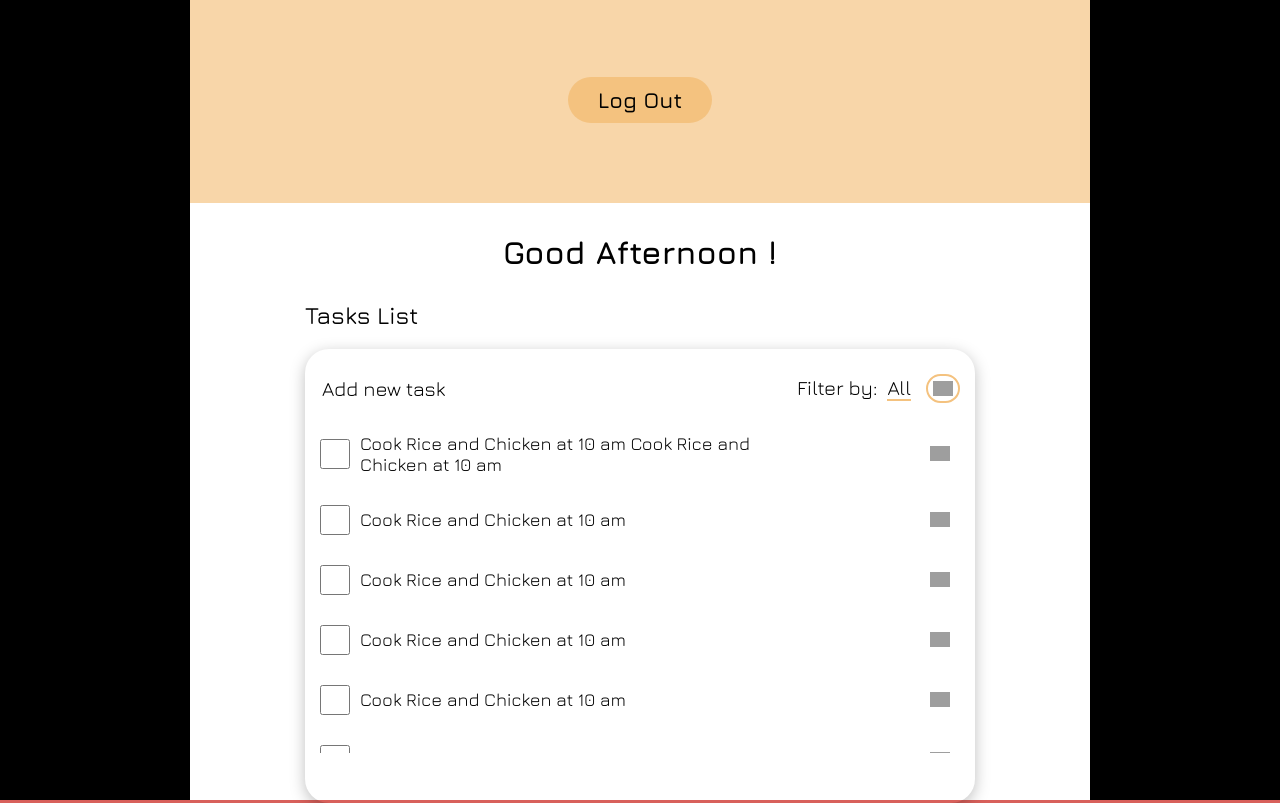
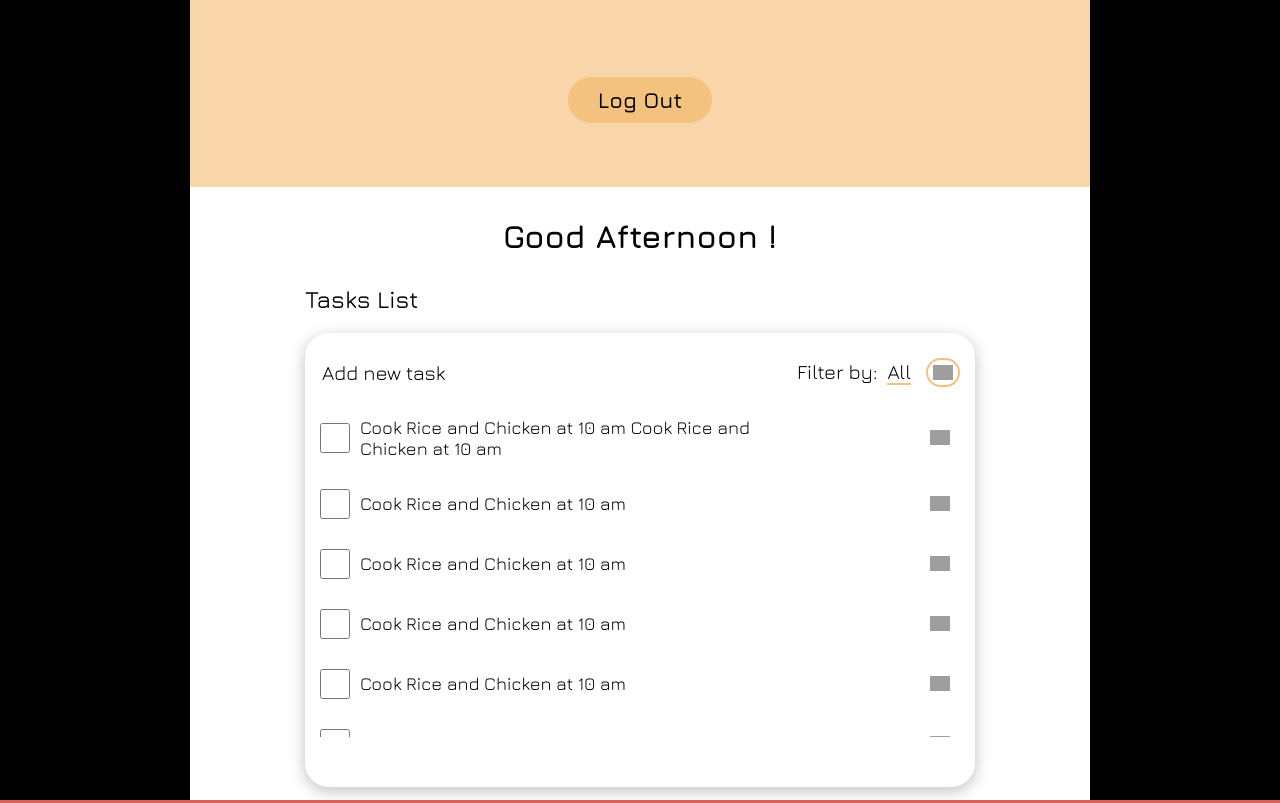
Before and after one commit to KirillKazakoff/mobxTodo, a React app: page /todos in a window 1280 px wide. Built offline with nearby package versions, Linux system fonts and the light colour scheme; grey boxes are pictures that could not be loaded.

Commit message:
login and registration beta implemented, working on todos

```diff
--- a/db.json
+++ b/db.json
@@ -9,6 +9,96 @@
         "checkPassword": "123"
       },
       "todos": []
+    },
+    {
+      "id": "username2@mail.com",
+      "personalData": {
+        "name": "username",
+        "mail": "username2@mail.com",
+        "password": "123",
+        "checkPassword": "123"
+      },
+      "todos": []
+    },
+    {
+      "id": "username3@mail.com",
+      "personalData": {
+        "name": "username",
+        "mail": "username3@mail.com",
+        "password": "123",
+        "checkPassword": "123"
+      },
+      "todos": []
+    },
+    {
+      "id": "username4@mail.com",
+      "personalData": {
+        "name": "username",
+        "mail": "username4@mail.com",
+        "password": "123",
+        "checkPassword": "123"
+      },
+      "todos": []
+    },
+    {
+      "id": "username5@mail.com",
+      "personalData": {
+        "name": "username",
+        "mail": "username5@mail.com",
+        "password": "123",
+        "checkPassword": "123"
+      },
+      "todos": []
+    },
+    {
+      "id": "username6@mail.com",
+      "personalData": {
+        "name": "username",
+        "mail": "username6@mail.com",
+        "password": "123",
+        "checkPassword": "123"
+      },
+      "todos": []
+    },
+    {
+      "id": "username10@mail.com",
+      "personalData": {
+        "name": "username",
+        "mail": "username10@mail.com",
+        "password": "123",
+        "checkPassword": "123"
+      },
+      "todos": []
+    },
+    {
+      "id": "username11@mail.com",
+      "personalData": {
+        "name": "username11",
+        "mail": "username11@mail.com",
+        "password": "123",
+        "checkPassword": "123"
+      },
+      "todos": []
+    },
+    {
+      "id": "username1@mail.com",
+      "personalData": {
+        "name": "username1",
+        "mail": "username1@mail.com",
+        "password": "123",
+        "checkPassword": "123"
+      },
+      "todos": []
+    },
+    {
+      "id": "username20@mail.com",
+      "personalData": {
+        "name": "username1",
+        "mail": "username20@mail.com",
+        "password": "123",
+        "checkPassword": "123"
+      },
+      "todos": []
     }
   ]
 }
--- a/src/app/App.tsx
+++ b/src/app/App.tsx
@@ -12,7 +12,7 @@ export default function App() {
         <Router>
             <Routes>
                 <Route path='/' element={<MainRoute />}>
-                    <Route path='/welcome' element={<WelcomeRoute />} />
+                    <Route path='/' element={<WelcomeRoute />} />
 
                     <Route path='/registration' element={<RegistrationRoute />} />
                     <Route path='/login' element={<LoginRoute />} />
--- a/src/app/api/api.ts
+++ b/src/app/api/api.ts
@@ -1,7 +1,8 @@
 import { UserT } from '../types/types';
 import { request } from './request';
 
-export const fetchRegister = async (user: UserT) => {
+type FetchRegisterT = (user: UserT) => Promise<void>;
+export const fetchRegister: FetchRegisterT = async (user) => {
     return request({
         settings: {
             method: 'POST',
@@ -10,6 +11,7 @@ export const fetchRegister = async (user: UserT) => {
     });
 };
 
-export const fetchLogin = async (id: string) => {
+type FetchLoginT = (id: string) => Promise<UserT>;
+export const fetchLogin: FetchLoginT = async (id) => {
     return request({ url: id });
 };
--- a/src/app/components/Common/Form/components/FormResponse.tsx
+++ b/src/app/components/Common/Form/components/FormResponse.tsx
@@ -14,7 +14,7 @@ function FormResponseContainer({ form }: Props) {
     }, [isSubmitting]);
 
     if (isSubmitting) return <SpinLoader />;
-    if (!msgActive) return null;
+    if (!msgActive || !status) return null;
 
     const onClick = () => setMsgActive(false);
 
--- a/src/app/components/Common/Form/validation/getErrorsDescription.ts
+++ b/src/app/components/Common/Form/validation/getErrorsDescription.ts
@@ -11,3 +11,7 @@ export default function getErrorsDescription(errors: any) {
     );
     return res;
 }
+
+// export function getErrorDesc(field: string, error: string) {
+//     return messages[field][error];
+// }
--- a/src/app/components/Common/Form/validation/messages.ts
+++ b/src/app/components/Common/Form/validation/messages.ts
@@ -7,7 +7,6 @@ export const messages: MessagesT = {
     mail: {
         valueMissing: 'Input your email',
         patternMismatch: 'You typed your email wrong',
-        wrongResponse: 'There is no such user',
     },
     password: {
         valueMissing: 'Input your password',
--- a/src/app/components/Routes/LoginRoute/useLoginSettings.ts
+++ b/src/app/components/Routes/LoginRoute/useLoginSettings.ts
@@ -3,15 +3,10 @@ import { useNavigate } from 'react-router-dom';
 import userStore from '../../../stores/user/userStore';
 import getErrorsDescription from '../../Common/Form/validation/getErrorsDescription';
 import { checkPatternMail } from '../../Common/Form/validation/utils';
-import { timeoutMock } from '../../../api/request';
-
-const initialValues = {
-    mail: 'mail@mail.com',
-    password: '123',
-};
-type FormValuesT = typeof initialValues;
 
 export default function useLogingSettings() {
+    const initialValues = userStore.loginInfo;
+    type FormValuesT = typeof initialValues;
     const navigate = useNavigate();
 
     const validate = (values: FormValuesT) => {
@@ -31,14 +26,12 @@ export default function useLogingSettings() {
     };
 
     const onSubmit = async (values: FormValuesT, actions: FormikHelpers<FormValuesT>) => {
-        await timeoutMock(1000);
-        const res = userStore.login(values);
-        if (!res) {
-            actions.setStatus('loginFailed');
-            validate(values);
-            return;
+        try {
+            await userStore.login(values);
+            navigate('/todos');
+        } catch (e) {
+            actions.setStatus(e.message);
         }
-        navigate('/todos');
     };
 
     return {
--- a/src/app/components/Routes/RegistrationRoute/useRegistrationSettings.ts
+++ b/src/app/components/Routes/RegistrationRoute/useRegistrationSettings.ts
@@ -1,4 +1,4 @@
-import { FormikErrors, FormikHelpers } from 'formik';
+import { FormikErrors } from 'formik';
 import { useNavigate } from 'react-router-dom';
 import userStore from '../../../stores/user/userStore';
 import { OnSubmitT } from '../../../types/typesForm';
@@ -44,11 +44,10 @@ export default function useRegistrationSettings() {
     const onSubmit: OnSubmitT<FormValuesT> = async (values, actions) => {
         try {
             await userStore.register(values);
+            navigate('/todos');
         } catch (e) {
             actions.setStatus('registrationFailed');
-            actions.setFieldError('mail', 'valueMissing');
         }
-        // navigate('/todos');
     };
     return { initialValues, validate, onSubmit };
 }
--- a/src/app/components/Routes/WelcomeRoute.tsx
+++ b/src/app/components/Routes/WelcomeRoute.tsx
@@ -1,7 +1,16 @@
-import React from 'react';
-import { Link } from 'react-router-dom';
+import React, { useEffect } from 'react';
+import { Link, useNavigate } from 'react-router-dom';
+import userStore from '../../stores/user/userStore';
 
 export default function WelcomeRoute() {
+    const navigate = useNavigate();
+
+    useEffect(() => {
+        if (userStore.isRegistred) {
+            navigate('/login');
+        }
+    });
+
     return (
         <section className='page page-welcome'>
             <header className='header header-welcome'>
--- a/src/app/stores/user/initUser.ts
+++ b/src/app/stores/user/initUser.ts
@@ -1,8 +1,7 @@
 import { UserT } from '../../types/types';
 import { loadFromLocalStorage } from '../storeLoaderUtils';
 
-// const preloadedState = loadFromLocalStorage();
-// const preloadedState;
+const preloadedState = loadFromLocalStorage();
 const initialUser: UserT = {
     id: '',
     personalData: {
@@ -14,8 +13,8 @@ const initialUser: UserT = {
 };
 
 export function initUser() {
-    // return (preloadedState as UserT) || initialUser;
-    return initialUser;
+    return (preloadedState as UserT) || initialUser;
+    // return initialUser;
 }
 
 // {
--- a/src/app/stores/user/userStore.ts
+++ b/src/app/stores/user/userStore.ts
@@ -2,7 +2,7 @@ import { makeAutoObservable } from 'mobx';
 import { saveToLocalStorage } from '../storeLoaderUtils';
 import { initUser } from './initUser';
 import { LoginT, PersonalDataT } from '../../types/types';
-import { fetchRegister } from '../../api/api';
+import { fetchRegister, fetchLogin } from '../../api/api';
 
 class UserStore {
     user = initUser();
@@ -18,13 +18,20 @@ class UserStore {
         return fetchRegister(this.user);
     }
 
-    login(data: LoginT) {
+    async login(data: LoginT) {
         const { mail, password } = this.loginInfo;
 
         if (data.mail === mail && data.password === password) {
             return true;
         }
-        return false;
+        const user = await fetchLogin(data.mail);
+
+        if (user.personalData.password !== data.password) {
+            throw new Error('loginFailed');
+        }
+
+        this.user = user;
+        return true;
     }
 
     get header() {
@@ -36,6 +43,10 @@ class UserStore {
         const { mail, password } = this.user.personalData;
         return { mail, password };
     }
+
+    get isRegistred() {
+        return !!this.user.id;
+    }
 }
 
 const userStore = new UserStore();
--- a/src/scss/_layout.scss
+++ b/src/scss/_layout.scss
@@ -60,7 +60,7 @@ body {
     }
     &-app {
         @include content-center-column();
-        min-height: 30vh;
+        min-height: 26vh;
 
         background-color: var(--yellow-lighter);
         padding-top: 20px;
```
Lines whose indentation alone changed are shown as unchanged.
